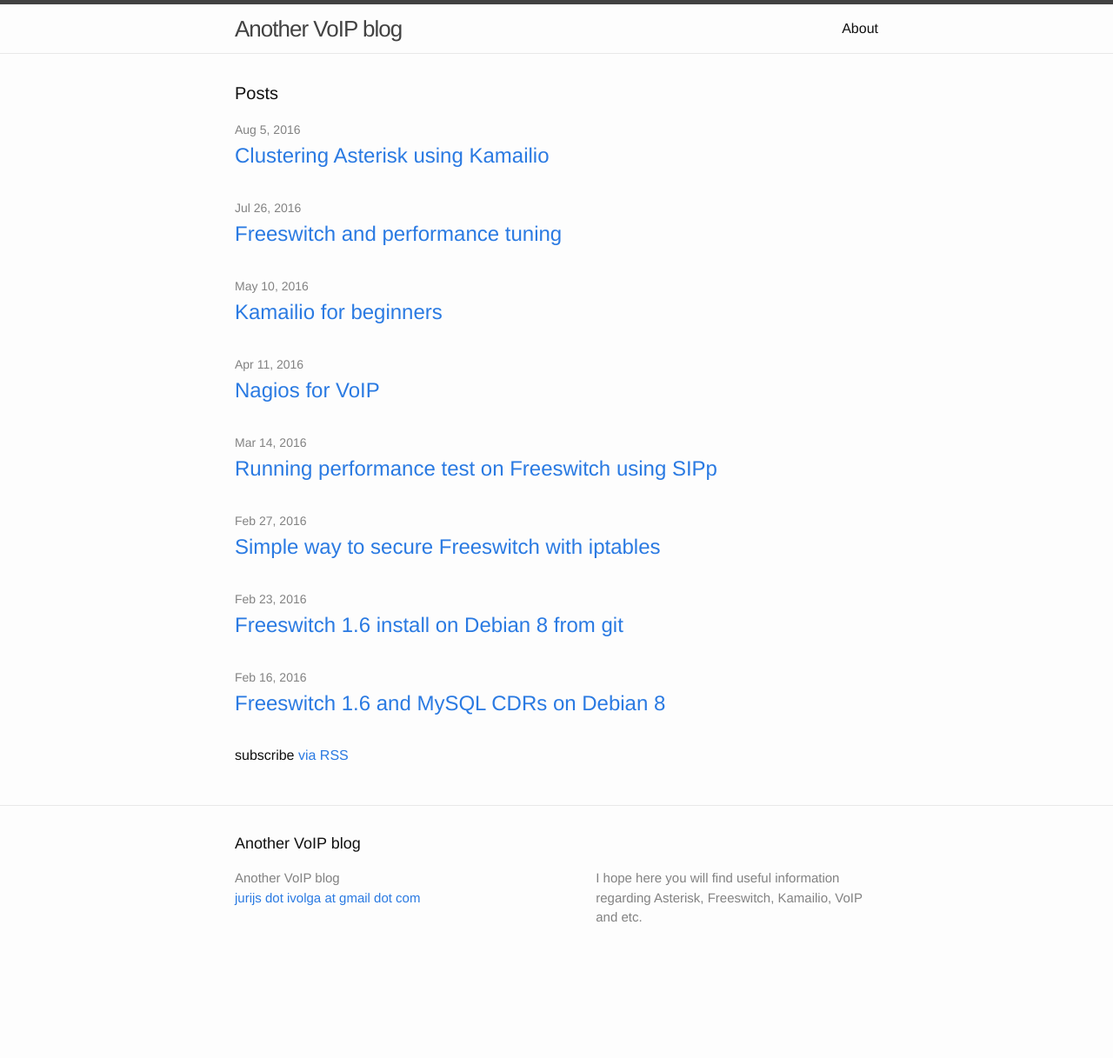
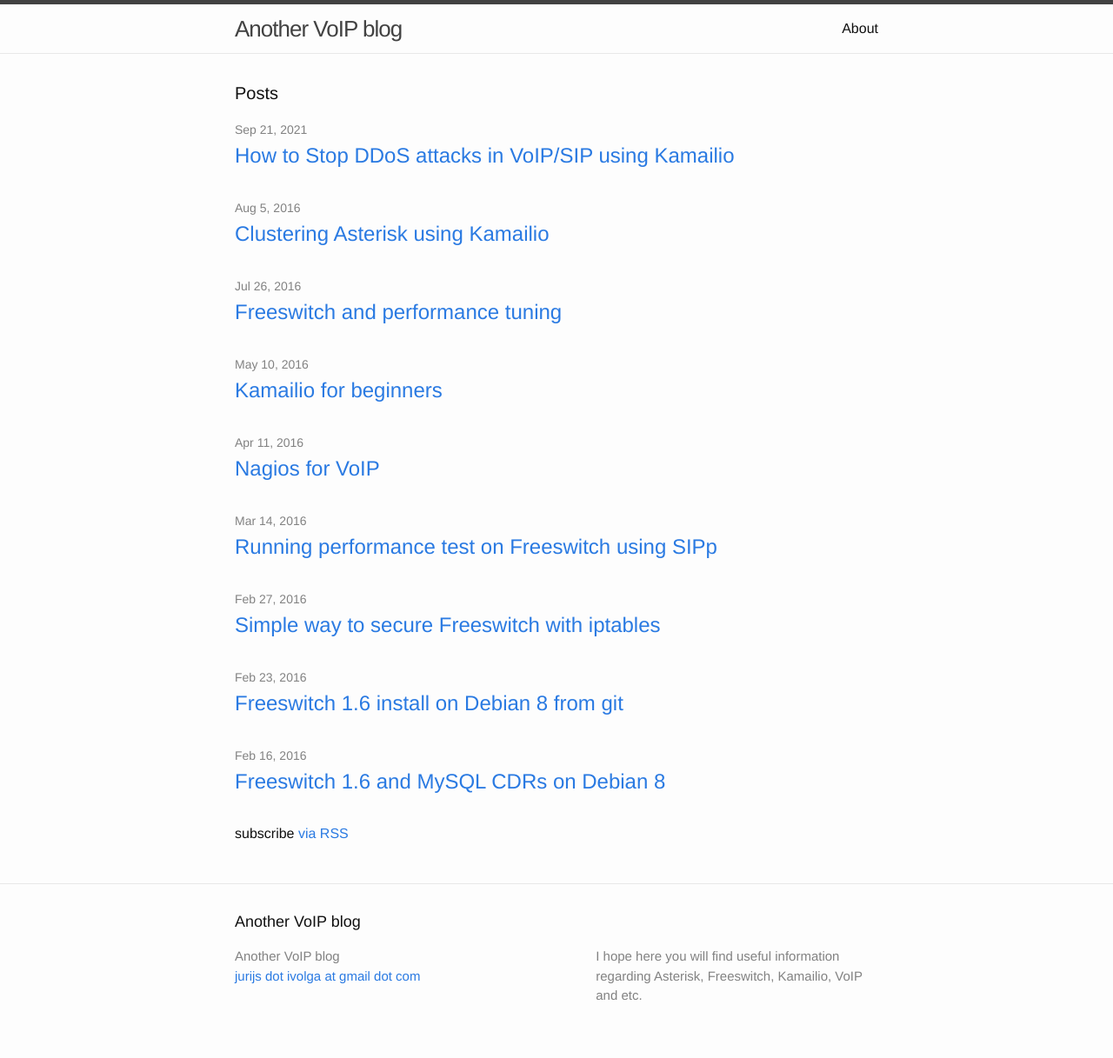
Before and after one commit to os11k/os11k.github.io, a Jekyll site: the page built from index.html, in a window 1280 px wide. Shown: the whole page at 87% size. Built offline with Jekyll 4.4.1, drawn with Linux system fonts in a browser that asks for light colours; before the commit the page ends 1127 px from its top, so only the background shows below that; some of the changed lines change nothing that is shown.

Commit message:
New post and updated About page

```diff
--- /dev/null
+++ b/_posts/2021-09-28-how-to-stop-ddos-using-kamailio.markdown
@@ -0,0 +1,81 @@
+---
+layout: post
+title:  "How to Stop DDoS attacks in VoIP/SIP using Kamailio"
+date:   2021-09-21 18:55:00 +0200
+categories: jekyll update
+comments: true
+---
+
+Kamailio is SIP proxy what can handle 5000+ call setup per seconds and much more. Kamailio is great tool not only as SIP proxy, but in this example I will try to explain how to use it to secure your VoIP network against DDOS attacks.
+
+If you face DDOS attack on your SIP/VoIP infrastructure, then it is good to understand what is a bottleneck. Is it your VoIP application or MySQL DB is overloaded due many requests, or some other 3rd party service is blocking VoIP system(like billing for example)? In some cases it can be network(too much packets arriving on server network card or router or maybe even your internet connection is not enough for all of that load), in this case Kamailio might not help, but there are solutions for that problem too, but probably we can discuss this next time.
+
+In this scenario we will look into a case when there are bottleneck in your VoIP services. In this case we can put Kamailio as Proxy in front of your SIP/VoIP services and it should be easy as it gets, as far as your SIP/VoIP application supports SIP Path Extension. I have sample config for Kamailio as load-balancer using path -
+<a href="https://github.com/os11k/dispatcher">
+here
+</a>
+
+So to fight DDOS we will use
+<a href="https://www.kamailio.org/docs/modules/devel/modules/pike.html">
+pike
+</a>
+&
+<a href="https://kamailio.org/docs/modules/devel/modules/htable.html">
+htable
+</a>
+ modules.
+
+Default Kamailio config
+<a href="https://github.com/kamailio/kamailio/blob/master/etc/kamailio.cfg">
+file
+</a>
+ has everything what we need, you just need to put in config file somewhere after others "defines"(just search for `#!define`):
+
+`#!define WITH_ANTIFLOOD`
+
+It is worth to look into what those parts of code actually do.
+
+First part of relevant code:
+{% highlight bash %}
+loadmodule "htable.so"
+loadmodule "pike.so"
+{% endhighlight %}
+Here we are loading necessary libraries, pike for actual blocking and htable for hash table support. Kamailio will use hash tables (`$sht`) for saving IP with flag 1 if it is should be blocked.
+
+{% highlight bash %}
+# - - - pike params - - -
+modparam("pike", "sampling_time_unit", 2)
+modparam("pike", "reqs_density_per_unit", 16)
+modparam("pike", "remove_latency", 4)
+# - - - htable params - - -
+/* ip ban htable with autoexpire after 5 minutes */
+modparam("htable", "htable", "ipban=>size=8;autoexpire=300;")
+#!endif
+{% endhighlight %}
+In this block first 3 lines tells how big time-period is(2 seconds) and how much requests are allowed during that period - 16. In reality it might be a bit more, but lets stick with this explanation, to make it easier to understand. 4th line is kind of technical settings, it basically tells how long to have IP in memory.
+
+So htable parameters is self explanatory, what means that in 5 minutes block will be removed, so if we have blocked 1 IP then after 5 minutes Kamailio will start to process traffic again from that IP.
+
+Last part of the code:
+
+{% highlight bash %}
+# flood detection from same IP and traffic ban for a while
+# be sure you exclude checking trusted peers, such as pstn gateways
+# - local host excluded (e.g., loop to self)
+if(src_ip!=myself) {
+	if($sht(ipban=>$si)!=$null) {
+		# ip is already blocked
+		xdbg("request from blocked IP - $rm from $fu (IP:$si:$sp)\n");
+		exit;
+	}
+	if (!pike_check_req()) {
+		xlog("L_ALERT","ALERT: pike blocking $rm from $fu (IP:$si:$sp)\n");
+		$sht(ipban=>$si) = 1;
+		exit;
+	}
+}
+{% endhighlight %}
+
+In first four lines of this block we make sure to not block our-self, 5–9 lines check if IP is already blocked and if it is, then we just stop processing this SIP request, so attacker will get no response. Last part of code is checking if there are an attack ongoing and if it is, we write to hash table, so next time code will not even reach this part but will exit on first 9 lines of code. After writing to hash table Kamailio stops processing and attacker gets no response.
+
+As you can see this is not something very difficult to implement using Kamailio, so I hope this will be useful.
--- a/about.md
+++ b/about.md
@@ -3,5 +3,8 @@
 title: About
 permalink: /about/
 ---
+Jurijs Ivolga
+
+15+ years in VoIP/SIP
 
 I hope here you will find useful information regarding Asterisk, Freeswitch, Kamailio, VoIP and etc.
```
